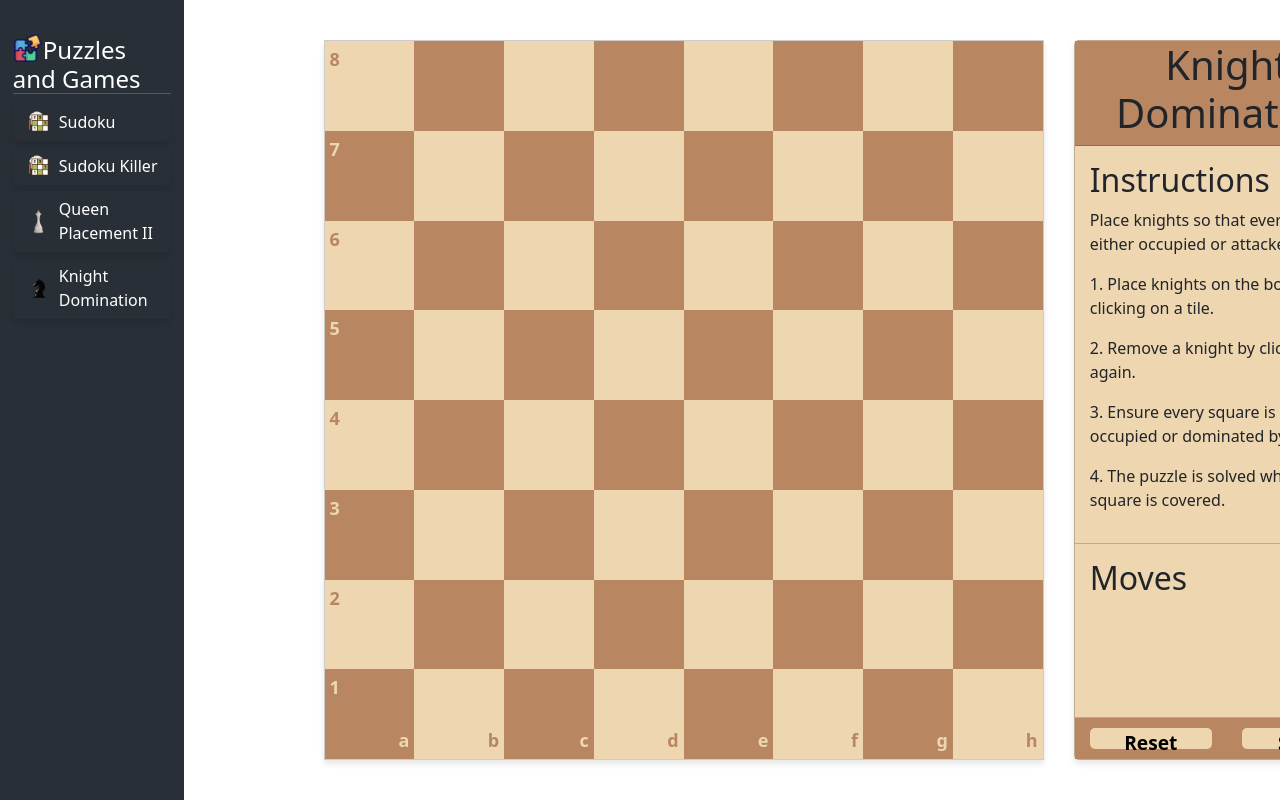
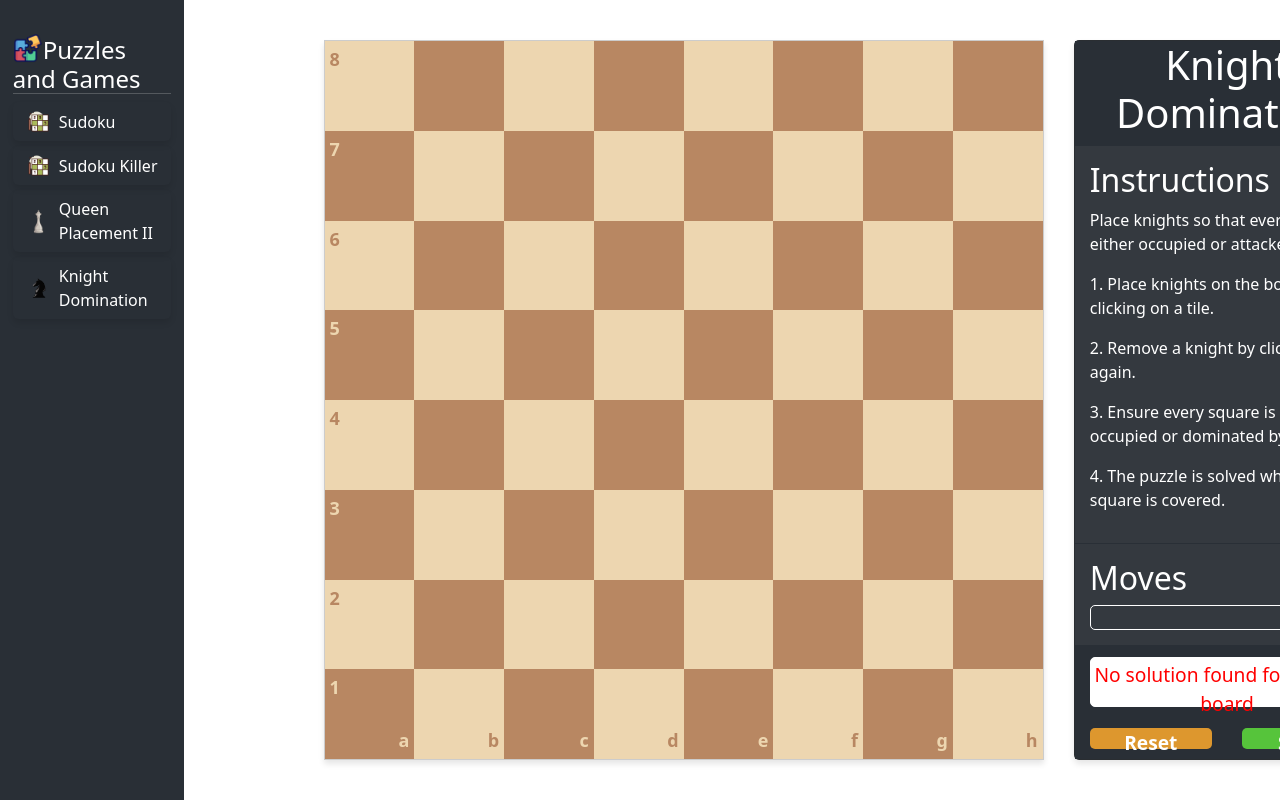
Before and after one commit to codr1an/puzzlesAndGames, a React (Create React App) app in the folder frontend/: page /knight_domination in a window 1280 px wide. Built offline with nearby package versions, Linux system fonts and the light colour scheme.

Commit message:
slight refactoring, finish controls container

```diff
--- a/frontend/src/Components/KnightDomination/KnightDomination.jsx
+++ b/frontend/src/Components/KnightDomination/KnightDomination.jsx
@@ -1,12 +1,12 @@
 import React, { useState, useEffect } from "react";
-import "./KnightDomination.css";
+import "../QueenPlacement/ChessPuzzlePage.css";
 import Sidebar from "../Home/Sidebar";
 import Chessboard from "../QueenPlacement/Chessboard";
 import ChessPuzzleControls from "../QueenPlacement/ChessPuzzleControls";
 
 const KnightDomination = () => {
   const pieceLogic = (currentCell) => {
-    return currentCell === "N" ? null : "N";
+    return currentCell === 1 ? 0 : 1;
   };
 
   const pieceImage = "/DarkKnight.webp";
@@ -14,8 +14,8 @@ const KnightDomination = () => {
 
   const [board, setBoard] = useState(
     Array(8)
-      .fill(null)
-      .map(() => Array(8).fill(null))
+      .fill(0)
+      .map(() => Array(8).fill(0))
   );
   const [dominatedSquares, setDominatedSquares] = useState([]);
   const [moves, setMoves] = useState("");
@@ -35,8 +35,8 @@ const KnightDomination = () => {
     setMoves("");
     setBoard(
       Array(8)
-        .fill(null)
-        .map(() => Array(8).fill(null))
+        .fill(0)
+        .map(() => Array(8).fill(0))
     );
     setDominatedSquares([]);
     console.log("Board Reset");
@@ -51,7 +51,7 @@ const KnightDomination = () => {
     let knights = [];
     for (let row = 0; row < 8; row++) {
       for (let col = 0; col < 8; col++) {
-        if (board[row][col] === "N") {
+        if (board[row][col] === 1) {
           knights.push({ row, col });
         }
       }
@@ -85,6 +85,20 @@ const KnightDomination = () => {
       }
       return r;
     });
+
+    const files = ["a", "b", "c", "d", "e", "f", "g", "h"];
+    const chessNotation = `N${files[col]}${8 - row}`;
+
+    setMoves((prevMoves) => {
+      const movesArray = prevMoves ? prevMoves.split(", ") : [];
+
+      if (board[row][col] === 1) {
+        return movesArray.filter((move) => move !== chessNotation).join(", ");
+      } else {
+        return [...movesArray, chessNotation].join(", ");
+      }
+    });
+
     setBoard(newBoard);
   };
 
@@ -103,8 +117,8 @@ const KnightDomination = () => {
     <div>
       <div className="game-selection-container">
         <Sidebar />
-        <div className="knight-domination-container">
-          <div className="knight-game-elements">
+        <div className="chess-puzzle-container">
+          <div className="chess-game-elements">
             <Chessboard
               board={board}
               attackedSquares={dominatedSquares}
--- a/frontend/src/Components/QueenPlacement/ChessPuzzleControls.jsx
+++ b/frontend/src/Components/QueenPlacement/ChessPuzzleControls.jsx
@@ -9,25 +9,39 @@ const ChessPuzzleControls = ({
   solveHandler,
 }) => {
   return (
-    <div className="queen-controls-container">
-      <div className="queen-title">
+    <div className="chess-controls-container">
+      <div className="chess-puzzle-title">
         <h1>{title}</h1>
       </div>
-      <div className="queen-description">
+      <div className="chess-puzzle-description">
         <h2>Instructions</h2>
         <p>{description}</p>
         {instructions &&
           instructions.map((step, index) => <p key={index}>{step}</p>)}
       </div>
-      <div className="queen-moves">
+      <div className="chess-puzzle-moves-container">
         <h2>Moves</h2>
-        {moves && <p>{moves}</p>}
+        <div className="chess-puzzle-moves">
+          {moves && (
+            <ol>
+              {moves.split(", ").map((move, index) => (
+                <li key={index}>{move}</li>
+              ))}
+            </ol>
+          )}
+        </div>
       </div>
-      <div className="queen-buttons">
-        <button className="queen-button" onClick={resetHandler}>
+      <div className="info-message-container">
+        <div className="info-message">
+          <p>No solution found for current board</p>
+        </div>
+      </div>
+
+      <div className="chess-puzzle-buttons">
+        <button className="chess-reset-button" onClick={resetHandler}>
           Reset
         </button>
-        <button className="queen-button" onClick={solveHandler}>
+        <button className="chess-solve-button" onClick={solveHandler}>
           Solve
         </button>
       </div>
--- /dev/null
+++ b/frontend/src/Components/QueenPlacement/ChessPuzzlePage.css
@@ -0,0 +1,110 @@
+.chess-puzzle-container {
+  height: 100vh;
+  width: 90%;
+  display: flex;
+  align-items: center;
+  justify-content: center;
+}
+
+.chess-game-elements {
+  display: flex;
+  justify-content: flex-start;
+  align-items: space-between;
+  gap: 30px;
+  width: 80%;
+  height: 90%;
+  margin-left: 60px;
+}
+
+.chess-controls-container {
+  width: 35%;
+  height: auto;
+  border: 0.1px solid rgba(0, 0, 0, 0.2);
+  box-shadow: 0px 4px 6px rgba(0, 0, 0, 0.1);
+  flex-shrink: 0;
+  margin-left: auto;
+  border-radius: 5px;
+  display: flex;
+  flex-direction: column;
+  align-items: space-between;
+  background-color: rgb(52, 57, 63);
+  color: white;
+}
+
+.chess-puzzle-title {
+  height: auto;
+  text-align: center;
+  border-bottom: 0.1px solid rgb(41, 47, 54);
+  background-color: rgb(41, 47, 54);
+}
+
+.chess-puzzle-description {
+  height: auto;
+  border-bottom: 0.1px solid rgba(41, 47, 54);
+  padding: 5%;
+}
+
+.chess-puzzle-moves-container {
+  height: 44%;
+  border-bottom: 0.1px solid rgba(41, 47, 54);
+  padding: 5%;
+  display: flex;
+  flex-direction: column;
+  overflow: hidden;
+}
+
+.chess-puzzle-moves {
+  height: 90%;
+  border: 0.1px solid rgb(255, 255, 255);
+  border-radius: 5px;
+  padding: 1%;
+  overflow-y: scroll;
+  scrollbar-width: thin;
+  scrollbar-color: rgb(102, 107, 114) transparent;
+}
+
+.info-message-container {
+  height: 10%;
+  display: flex;
+  justify-content: center;
+  align-items: center;
+  background-color: rgb(41, 47, 54);
+}
+
+.info-message {
+  border: 0.1px solid rgb(255, 255, 255);
+  border-radius: 5px;
+  padding: 1%;
+  width: 90%;
+  height: 70%;
+  background-color: white;
+  color: red;
+  font-size: larger;
+  text-align: center;
+}
+
+.chess-puzzle-buttons {
+  height: 10%;
+  background-color: rgb(41, 47, 54);
+  display: flex;
+  justify-content: space-around;
+  align-items: center;
+}
+
+.chess-solve-button,
+.chess-reset-button {
+  width: 40%;
+  height: 50%;
+  margin: 5px;
+  background-color: rgb(86, 196, 59);
+  border: none;
+  border-radius: 5px;
+  font-size: 1.2rem;
+  font-weight: bold;
+  cursor: pointer;
+  color: white;
+}
+
+.chess-reset-button {
+  background-color: rgb(221, 151, 46);
+}
--- a/frontend/src/Components/QueenPlacement/Chessboard.jsx
+++ b/frontend/src/Components/QueenPlacement/Chessboard.jsx
@@ -48,7 +48,9 @@ const Chessboard = ({
                 {tileNotationBottomRight}
               </div>
             )}
-            {cell && <img src={pieceImage} alt={pieceAlt} className="piece" />}
+            {cell === 1 && (
+              <img src={pieceImage} alt={pieceAlt} className="piece" />
+            )}
           </div>
         );
       })
--- a/frontend/src/Components/QueenPlacement/QueenPlacement.css
+++ /dev/null
@@ -1,70 +0,0 @@
-.queen-placement-container {
-  height: 100vh;
-  width: 90%;
-  display: flex;
-  align-items: center;
-  justify-content: center;
-}
-
-.queen-game-elements {
-  display: flex;
-  justify-content: flex-start;
-  align-items: space-between;
-  gap: 30px;
-  width: 80%;
-  height: 90%;
-  margin-left: 60px;
-}
-
-.queen-controls-container {
-  width: 35%;
-  height: auto;
-  border: 0.1px solid rgba(0, 0, 0, 0.2);
-  box-shadow: 0px 4px 6px rgba(0, 0, 0, 0.1);
-  flex-shrink: 0;
-  margin-left: auto;
-  border-radius: 5px;
-  display: flex;
-  flex-direction: column;
-  align-items: space-between;
-  background-color: rgb(237, 214, 176);
-}
-
-.queen-title {
-  height: auto;
-  text-align: center;
-  border-bottom: 0.1px solid rgba(0, 0, 0, 0.2);
-  background-color: rgb(184, 135, 98);
-}
-
-.queen-description {
-  height: auto;
-  border-bottom: 0.1px solid rgba(0, 0, 0, 0.2);
-  padding: 5%;
-}
-
-.queen-moves {
-  height: 44%;
-  border-bottom: 0.1px solid rgba(0, 0, 0, 0.2);
-  padding: 5%;
-}
-
-.queen-buttons {
-  height: 10%;
-  background-color: rgb(184, 135, 98);
-  display: flex;
-  justify-content: space-around;
-  align-items: center;
-}
-
-.queen-button {
-  width: 40%;
-  height: 50%;
-  margin: 5px;
-  background-color: rgb(237, 214, 176);
-  border: none;
-  border-radius: 5px;
-  font-size: 1.2rem;
-  font-weight: bold;
-  cursor: pointer;
-}
--- a/frontend/src/Components/QueenPlacement/QueenPlacement.jsx
+++ b/frontend/src/Components/QueenPlacement/QueenPlacement.jsx
@@ -1,12 +1,12 @@
 import React, { useState, useEffect } from "react";
-import "./QueenPlacement.css";
+import "./ChessPuzzlePage.css";
 import Sidebar from "../Home/Sidebar";
 import Chessboard from "./Chessboard";
 import ChessPuzzleControls from "./ChessPuzzleControls";
 
 const QueenPlacement = () => {
   const pieceLogic = (currentCell) => {
-    return currentCell === "Q" ? null : "Q";
+    return currentCell === 1 ? null : 1;
   };
 
   const pieceImage = "/LightQueen.webp";
@@ -15,8 +15,8 @@ const QueenPlacement = () => {
   const [moves, setMoves] = useState("");
   const [board, setBoard] = useState(
     Array(8)
-      .fill(null)
-      .map(() => Array(8).fill(null))
+      .fill(0)
+      .map(() => Array(8).fill(0))
   );
   const [attackedSquares, setAttackedSquares] = useState([]);
 
@@ -24,15 +24,14 @@ const QueenPlacement = () => {
     setMoves("");
     setBoard(
       Array(8)
-        .fill(null)
-        .map(() => Array(8).fill(null))
+        .fill(0)
+        .map(() => Array(8).fill(0))
     );
     setAttackedSquares([]);
     console.log("Board Reset");
   };
 
   const solvePuzzle = () => {
-    setMoves("Puzzle solved!");
     console.log("Puzzle Solved");
   };
 
@@ -41,7 +40,7 @@ const QueenPlacement = () => {
 
     for (let row = 0; row < 8; row++) {
       for (let col = 0; col < 8; col++) {
-        if (board[row][col] === "Q") {
+        if (board[row][col] === 1) {
           queens.push({ row, col });
         }
       }
@@ -70,6 +69,13 @@ const QueenPlacement = () => {
   };
 
   const toggleSquare = (row, col) => {
+    const queenCount = board.flat().filter((cell) => cell === 1).length;
+
+    if (board[row][col] === 0 && queenCount >= 8) {
+      console.log("Maximum of 8 queens reached!");
+      return;
+    }
+
     const newBoard = board.map((r, rowIndex) => {
       if (rowIndex === row) {
         return r.map((cell, colIndex) => {
@@ -80,6 +86,19 @@ const QueenPlacement = () => {
         });
       }
       return r;
+    });
+
+    const files = ["a", "b", "c", "d", "e", "f", "g", "h"];
+    const chessNotation = `Q${files[col]}${8 - row}`;
+
+    setMoves((prevMoves) => {
+      const movesArray = prevMoves ? prevMoves.split(", ") : [];
+
+      if (board[row][col] === 1) {
+        return movesArray.filter((move) => move !== chessNotation).join(", ");
+      } else {
+        return [...movesArray, chessNotation].join(", ");
+      }
     });
 
     setBoard(newBoard);
@@ -101,8 +120,8 @@ const QueenPlacement = () => {
     <div>
       <div className="game-selection-container">
         <Sidebar />
-        <div className="queen-placement-container">
-          <div className="queen-game-elements">
+        <div className="chess-puzzle-container">
+          <div className="chess-game-elements">
             <Chessboard
               board={board}
               attackedSquares={attackedSquares}
```
Also changed, not shown: frontend/src/Components/KnightDomination/KnightDomination.css (deleted, +0 -70 lines).
